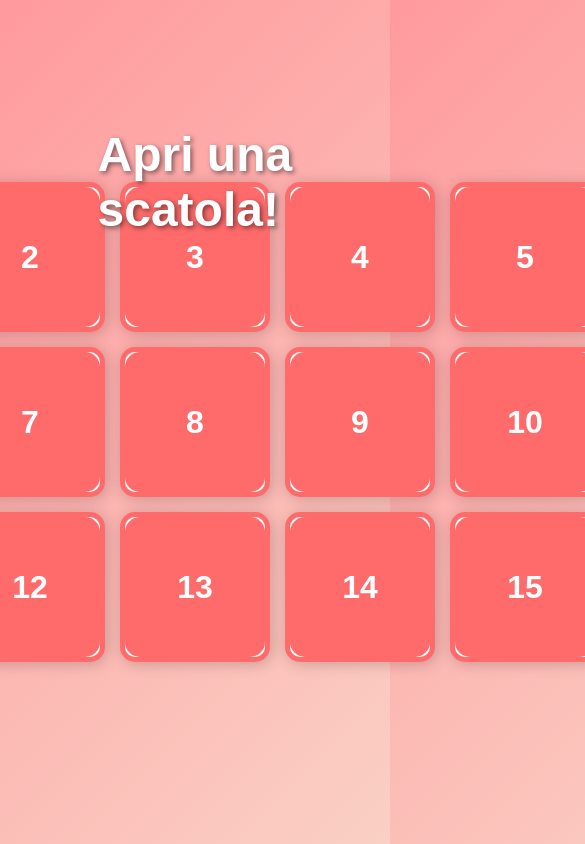
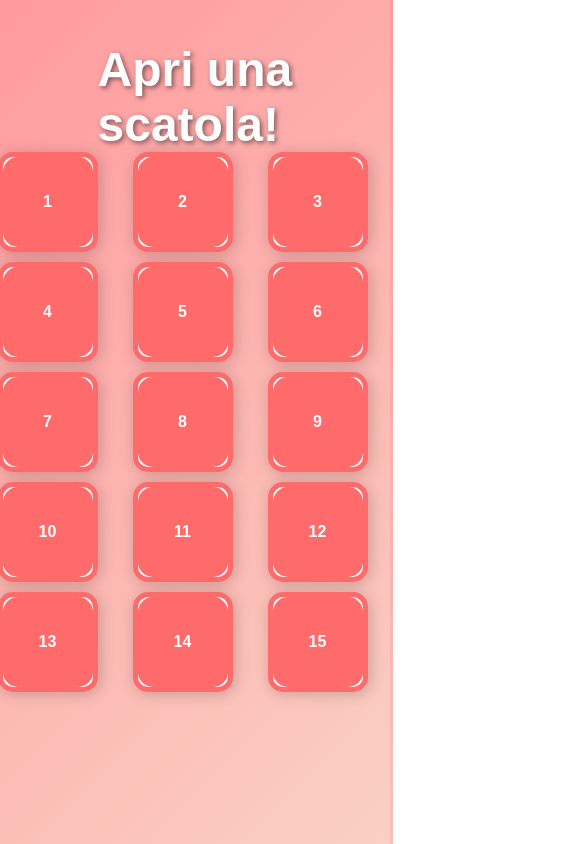
Before and after one commit to GiustiChristian05/GiustiChristian05.github.io, a plain HTML site: page index.html in a window 390 px wide. Shown: the whole page, 585 px wide, since content can reach past the window. Drawn offline with Linux system fonts and the light colour scheme.

Commit message:
Regali Nuova Versione
Smarthphone

```diff
--- a/style.css
+++ b/style.css
@@ -21,7 +21,7 @@ body {
 
 h1 {
     position: absolute;
-    top: 15%; /* Posiziona la scritta più vicino alla parte superiore */
+    top: 5%; /* Posiziona la scritta più vicino alla parte superiore */
     left: 50%;
     transform: translateX(-50%);
     font-size: 3em;
@@ -33,16 +33,16 @@ h1 {
 
 #box-container {
     display: grid;
-    grid-template-columns: repeat(5, 150px);
-    gap: 15px;
+    grid-template-columns: repeat(3, 125px); /* Cambia a 4 colonne con dimensione ridotta */
+    gap: 10px; /* Riduci anche lo spazio tra le scatole */
     justify-content: center;
     position: relative;
     z-index: 1;
 }
 
 .box {
-    width: 150px;
-    height: 150px;
+    width: 100px;
+    height: 100px;
     background: #fff;
     border: 5px solid #ff6b6b;
     border-radius: 15px;
@@ -50,7 +50,7 @@ h1 {
     display: flex;
     justify-content: center;
     align-items: center;
-    font-size: 2em;
+    font-size: 1em;
     font-weight: bold;
     cursor: pointer;
     transition: transform 1s ease, background 0.4s ease;
```
Also changed, not shown: index.html (line endings or trailing spaces), script.js (line endings or trailing spaces).
